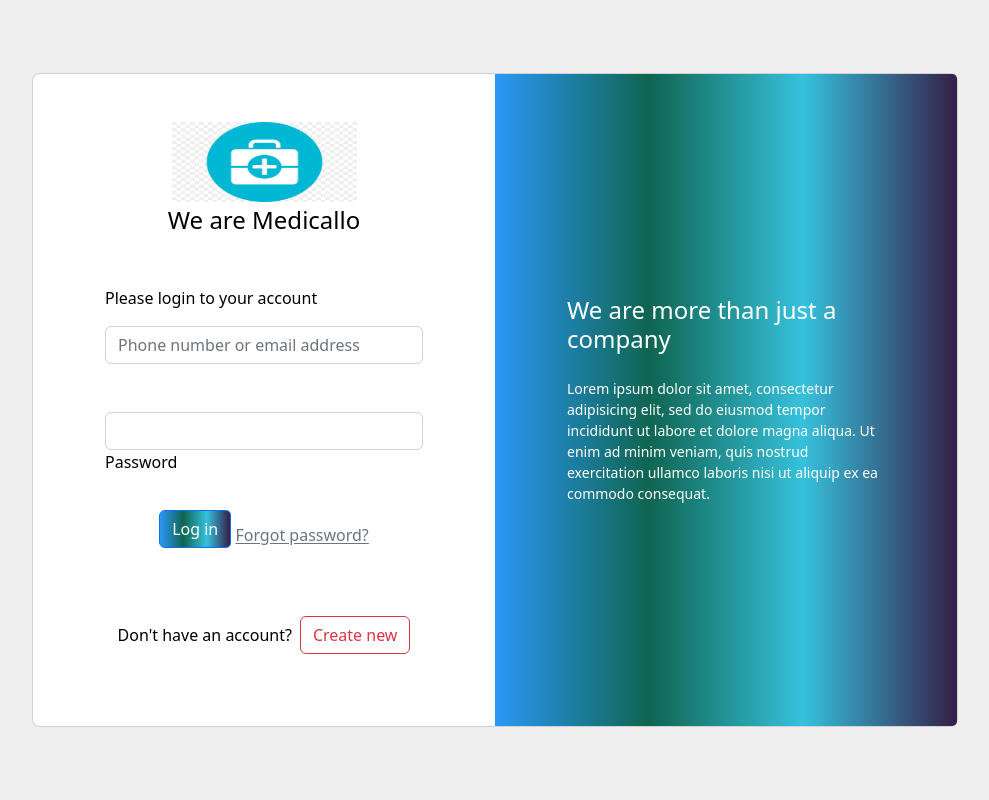
After one commit to medicallo/medicallo_mvp_project, a Flask app: page /login in a window 1280 px wide. The commit adds this page. Shown: the whole page, without its empty margins (145-1134 px from the left). Run offline with Flask 2, Linux system fonts and the light colour scheme.

Commit message:
new login and registration

```diff
--- a/flask_app/controllers/users.py
+++ b/flask_app/controllers/users.py
@@ -7,30 +7,34 @@ from flask_app.models.user import User
 
 @app.route('/')
 def index():
-    return render_template('register.html')
+    return render_template('signup.html')
 
 
-@app.route('/lo')
+@app.route('/login')
 def indexr():
-    return render_template('lo.html')
+    return render_template('login.html')
 
 
 
 
 
-@app.route('/register',methods=['POST'])
+@app.route('/signup',methods=['POST'])
 def register():
-    if not User.validate_register(request.form):
+    if User.validate_register(request.form)==False:
         return redirect('/')
-    data ={
-        "first_name": request.form['first_name'],
-        "last_name": request.form['last_name'],
-        "email": request.form['email'],
-        "password": bcrypt.generate_password_hash(request.form['password'])
+    pw_hash = bcrypt.generate_password_hash(request.form['password'])
+    print(pw_hash)
+    data={
+        'first_name': request.form['first_name'],
+        'last_name': request.form['last_name'],
+        'email': request.form['email'],
+        'password': pw_hash,
+
     }
-    id = User.create_user(data)
-    session['user_id'] = id
-    return redirect('/lo')
+    return_from_db=User.create_user(data)
+    print("-"*20, return_from_db,"-"*20)
+    session['user_id']=return_from_db
+    return redirect('/login')
 
 @app.route('/login',methods=['POST'])
 def login():
--- /dev/null
+++ b/flask_app/static/css/style4.css
@@ -0,0 +1,27 @@
+.gradient-custom-2 {
+    /* fallback for old browsers */
+    background: #fccb90;
+
+    /* Chrome 10-25, Safari 5.1-6 */
+    background: -webkit-linear-gradient(to right, #2b97f6, #0f6551, #36c1dd, #341e48);
+
+    /* W3C, IE 10+/ Edge, Firefox 16+, Chrome 26+, Opera 12+, Safari 7+ */
+    background: linear-gradient(to right, #2b97f6, #0f6551, #36c1dd, #341e48);
+    }
+
+    @media (min-width: 768px) {
+    .gradient-form {
+    height: 100vh !important;
+    }
+    }
+    @media (min-width: 769px) {
+    .gradient-custom-2 {
+    border-top-right-radius: .3rem;
+    border-bottom-right-radius: .3rem;
+    }
+    }
+    .logo{
+        height: 80px;
+        width: 80px;
+
+    }
--- /dev/null
+++ b/flask_app/templates/login.html
@@ -0,0 +1,73 @@
+<!DOCTYPE html>
+<html lang="en">
+<head>
+    <meta charset="UTF-8">
+    <meta http-equiv="X-UA-Compatible" content="IE=edge">
+    <meta name="viewport" content="width=device-width, initial-scale=1.0">
+    <title>Document</title>
+    <link href="https://cdn.jsdelivr.net/npm/bootstrap@5.2.2/dist/css/bootstrap.min.css" rel="stylesheet" integrity="sha384-Zenh87qX5JnK2Jl0vWa8Ck2rdkQ2Bzep5IDxbcnCeuOxjzrPF/et3URy9Bv1WTRi" crossorigin="anonymous">
+    <link  rel="stylesheet" href="..\static\css\style4.css">
+
+</head>
+<body>
+    <section class="h-100 gradient-form" style="background-color: #eee;">
+        <div class="container py-5 h-100">
+          <div class="row d-flex justify-content-center align-items-center h-100">
+            <div class="col-xl-10">
+              <div class="card rounded-3 text-black">
+                <div class="row g-0">
+                  <div class="col-lg-6">
+                    <div class="card-body p-md-5 mx-md-4">
+
+                      <div class="text-center">
+                        <img class="logo" src="../static/images/logo.jpg" alt=""  style="width: 185px;" alt="logo">
+
+                        <h4 class="mt-1 mb-5 pb-1">We are Medicallo</h4>
+                      </div>
+
+                      <form>
+                        <p>Please login to your account</p>
+
+                        <div class="form-outline mb-4">
+                          <input name="email" type="email" id="form2Example11" class="form-control"
+                            placeholder="Phone number or email address" />
+                          <label for="email" class="form-label" for="form2Example11"></label>
+                        </div>
+
+                        <div class="form-outline mb-4">
+                          <input name="password" type="password" id="form2Example22" class="form-control" />
+                          <label for="password" class="form-label" for="form2Example22">Password</label>
+                        </div>
+
+                        <div class="text-center pt-1 mb-5 pb-1">
+                          <button class="btn btn-primary btn-block fa-lg gradient-custom-2 mb-3" type="button">Log
+                            in</button>
+                          <a class="text-muted" href="#!">Forgot password?</a>
+                        </div>
+
+                        <div class="d-flex align-items-center justify-content-center pb-4">
+                          <p class="mb-0 me-2">Don't have an account?</p>
+                          <button type="button" class="btn btn-outline-danger">Create new</button>
+                        </div>
+
+                      </form>
+
+                    </div>
+                  </div>
+                  <div class="col-lg-6 d-flex align-items-center gradient-custom-2">
+                    <div class="text-white px-3 py-4 p-md-5 mx-md-4">
+                      <h4 class="mb-4">We are more than just a company</h4>
+                      <p class="small mb-0">Lorem ipsum dolor sit amet, consectetur adipisicing elit, sed do eiusmod
+                        tempor incididunt ut labore et dolore magna aliqua. Ut enim ad minim veniam, quis nostrud
+                        exercitation ullamco laboris nisi ut aliquip ex ea commodo consequat.</p>
+                    </div>
+                  </div>
+                </div>
+              </div>
+            </div>
+          </div>
+        </div>
+      </section>
+
+</body>
+</html>
```
Also changed, not shown: flask_app/static/css/style2.css (+12 -0 lines), flask_app/templates/description.html (+21 -14 lines), flask_app/templates/signup.html (added, +113 -0 lines).
